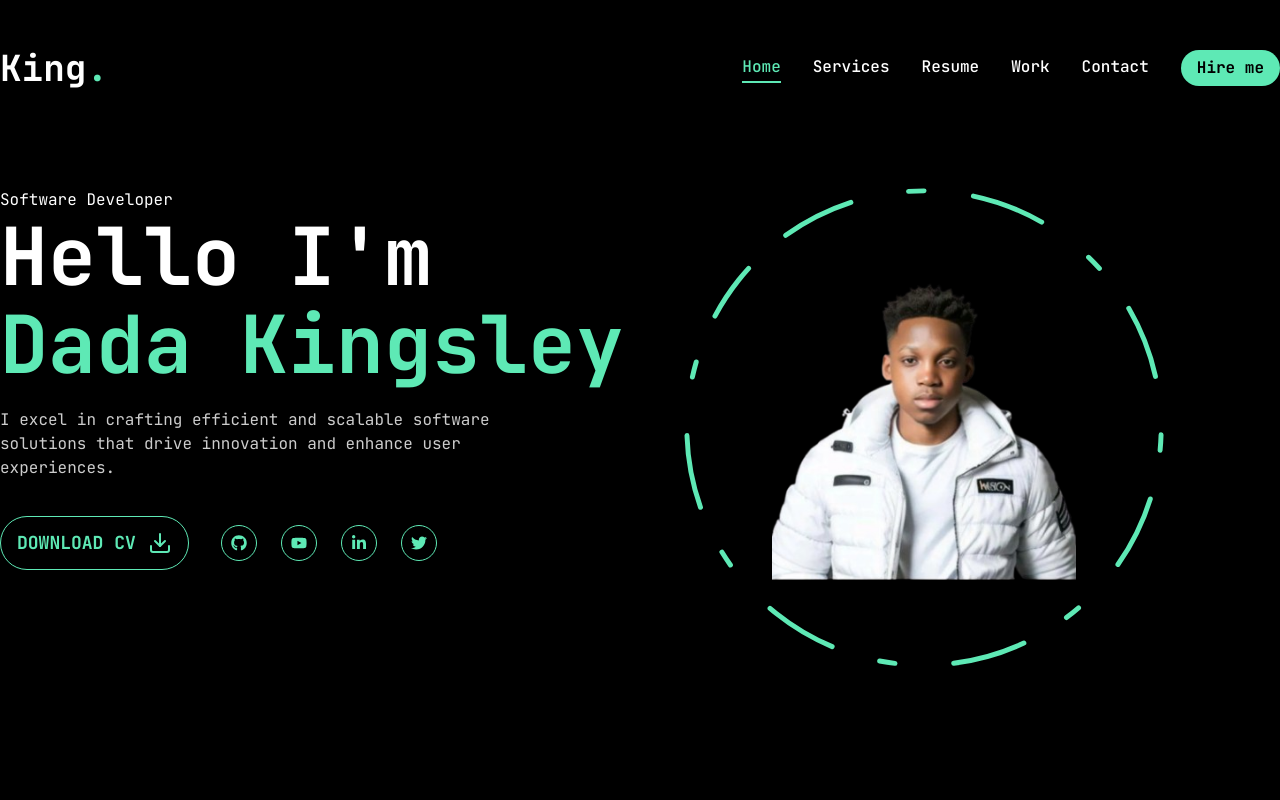
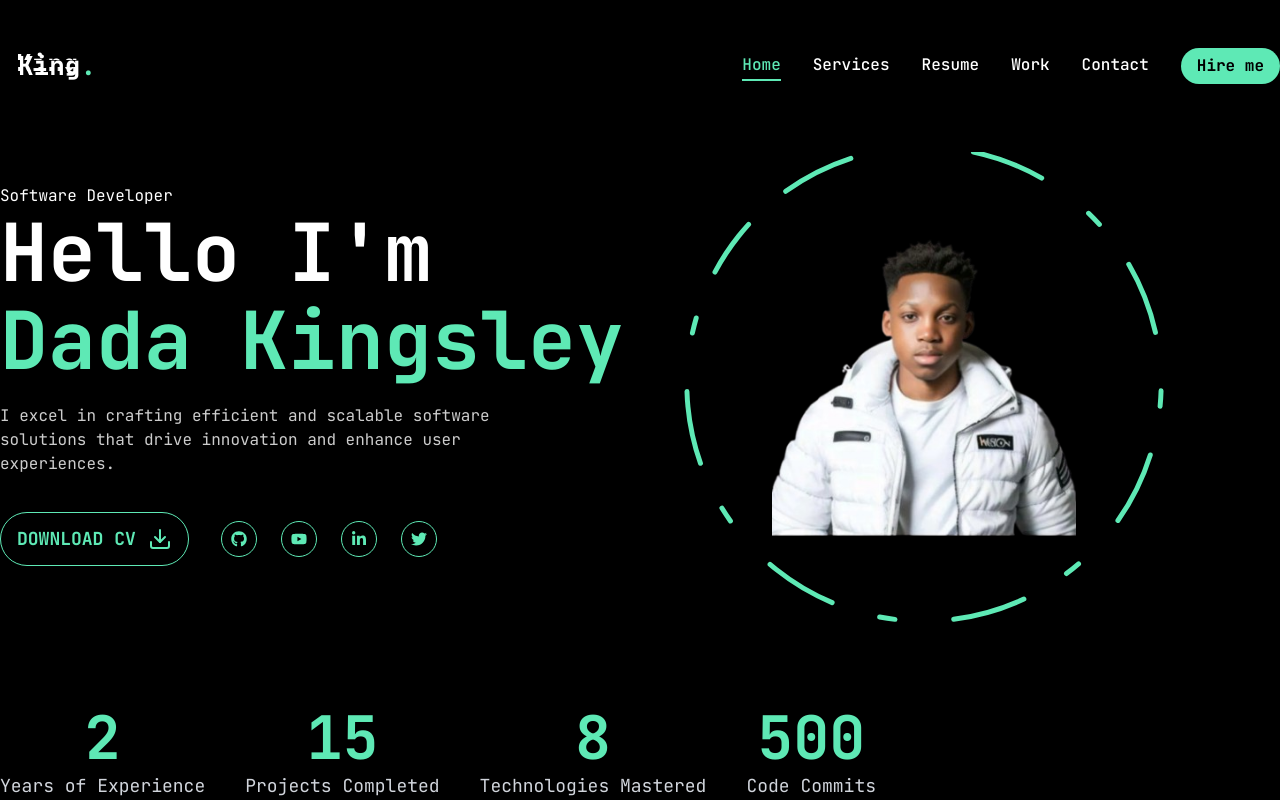
Before and after one commit to King-web-cell-05/demilade-portfolio, a Next.js app: page / in a window 1280 px wide. Built offline with nearby package versions, Linux system fonts and the light colour scheme.

Commit message:
Update some file components

```diff
--- a/app/globals.css
+++ b/app/globals.css
@@ -1,31 +1,102 @@
 @import "tailwindcss";
 @import "tw-animate-css";
-
 html,
 body {
   margin: 0;
   padding: 0;
-  height: 100%;       /* make body take full height */
-  overflow: hidden;   /* prevent scrolling */
+  height: 100%; /* make body take full height */
+  overflow: hidden; /* prevent scrolling */
   font-family: var(--font-jetbrains), monospace; /* or Poppins */
   background-color: #000;
   color: #fff;
   line-height: 1.75;
 }
-
 .h1 {
   @apply text-[48px] xl:text-[80px] leading-[1.1] font-semibold;
 }
-
 .h2 {
   @apply text-[36px] xl:text-[48px] leading-[1.1] font-semibold;
 }
-
 .h3 {
   @apply text-[20px] xl:text-[24px] leading-[1.1] font-semibold;
-}
-/* Global image blend for black background */
+} /* Global image blend for black background */
 .mix-blend-lighten {
   mix-blend-mode: lighten;
   background-color: black; /* ensures proper blending */
 }
+.text {
+  font-size: 26px;
+  color: white;
+  font-weight: bold;
+  animation: text-animation 1s linear infinite;
+  position: relative; /* Needed for absolute children */
+}
+.text::before,
+.text::after {
+  content: attr(title);
+  position: absolute;
+  left: 0;
+  top: 0;
+}
+.text::before {
+  animation: text-animation-top 1s linear infinite;
+  clip-path: polygon(0 0, 100% 0, 100% 33%, 0 33%);
+  -webkit-clip-path: polygon(0 0, 100% 0, 100% 33%, 0 33%);
+}
+.text::after {
+  animation: text-animation-bottom 1.5s linear infinite;
+  clip-path: polygon(0 67%, 100% 67%, 100% 100%, 0 100%);
+  -webkit-clip-path: polygon(0 67%, 100% 67%, 100% 100%, 0 100%);
+}
+@keyframes text-animation {
+  2%,
+  64% {
+    transform: translate(2px, 0) skew(0deg);
+  }
+  4%,
+  60% {
+    transform: translate(-2px, 0) skew(0deg);
+  }
+  62% {
+    transform: translate(0, 0) skew(5deg);
+  }
+}
+@keyframes text-animation-top {
+  2%,
+  64% {
+    transform: translate(2px, -2px);
+  }
+  4%,
+  60% {
+    transform: translate(-2px, 2px);
+  }
+  62% {
+    transform: translate(13px, -1px) skew(-13deg);
+  }
+}
+@keyframes text-animation-bottom {
+  2%,
+  64% {
+    transform: translate(-2px, 0);
+  }
+  4%,
+  60% {
+    transform: translate(-2px, 0);
+  }
+  62% {
+    transform: translate(-22px, 5px) skew(21deg);
+  }
+}
+@media (max-width: 320px) {
+  .stats h3 {
+    font-size: 14px; /* shrink numbers */
+  }
+
+  .stats p {
+    font-size: 10px; /* shrink labels */
+  }
+
+  .stats {
+    gap: 6px; /* tighten spacing */
+  }
+}
--- a/app/page.tsx
+++ b/app/page.tsx
@@ -2,6 +2,7 @@ import { Button } from "@/components/ui/button";
 import { FiDownload } from "react-icons/fi";
 import Socials from "@/components/Social";
 import Photo from "@/components/Photo";
+import Stats from "@/components/Stats"
 const Home = () => {
   return (
     <section className="h-screen relative flex items-center justify-center xl:items-start xl:justify-between xl:pt-8 overflow-hidden">
@@ -50,6 +51,9 @@ const Home = () => {
           <Photo />{" "}
         </div>{" "}
       </div>{" "}
+    <div className="absolute bottom-38 w-full flex flex-col justify-center xl:justify-start px-3 sm:px-0 ">
+        <Stats/>
+    </div>
     </section>
   );
 };
--- a/components/Photo.tsx
+++ b/components/Photo.tsx
@@ -14,7 +14,7 @@ const Photo = () => {
         }}
         className="relative flex items-center justify-center
                    mb-8 sm:mb-12
-                   xl:mb-0 xl:translate-x-60 xl:-translate-y-20 -translate-y-20 sm:-translate-y-50"
+                   xl:mb-0 xl:translate-x-60 xl:-translate-y-30 -translate-y-20 sm:-translate-y-50"
       >
         {/* Circle (background) */}
         <motion.svg
--- /dev/null
+++ b/components/Stats.tsx
@@ -0,0 +1,33 @@
+"use client";
+import CountUp from "react-countup";
+
+const stats = [
+  { num: 2, text: "Years of Experience" },
+  { num: 15, text: "Projects Completed" },
+  { num: 8, text: "Technologies Mastered" },
+  { num: 500, text: "Code Commits" },
+];
+
+const Stats = () => {
+  return (
+    <section>
+      <div className="container mx-auto">
+        {/* Always horizontal */}
+        <div className="stats flex flex-row gap-4 sm:gap-10 items-center justify-center xl:justify-start">
+          {stats.map((item, index) => (
+            <div key={index} className="flex flex-col items-center text-center">
+              <h3 className="text-2xl sm:text-3xl md:text-4xl xl:text-6xl font-extrabold text-emerald-300">
+                <CountUp end={item.num} duration={5} delay={0.5} />
+              </h3>
+              <p className="mt-1 text-xs sm:text-sm md:text-base xl:text-lg text-gray-300">
+                {item.text}
+              </p>
+            </div>
+          ))}
+        </div>
+      </div>
+    </section>
+  );
+};
+
+export default Stats;
--- a/components/ui/Header.tsx
+++ b/components/ui/Header.tsx
@@ -9,8 +9,11 @@ const Header = () => {
     <header className="py-8 xl:py-12 text-white ">
       <div className="container mx-auto flex justify-between items-center">
         <Link href="/">
-          <h1 className="text-4xl font-semibold">
-            King<span className="text-emerald-300">.</span>
+          <h1 className="text-4xl font-semibold text">
+            <span className="text ml-5" title="King">
+              King
+            </span>
+            <span className="text-emerald-300">.</span>
           </h1>
         </Link>
         <div className="hidden md:flex items-center gap-8">
--- a/package.json
+++ b/package.json
@@ -21,6 +21,7 @@
     "lucide-react": "^0.544.0",
     "next": "15.5.4",
     "react": "19.1.0",
+    "react-countup": "^6.5.3",
     "react-dom": "19.1.0",
     "react-icons": "^5.5.0",
     "tailwind-merge": "^3.3.1"
```
Also changed, not shown: 1 other file (tests, documents, lock files or other folders).
